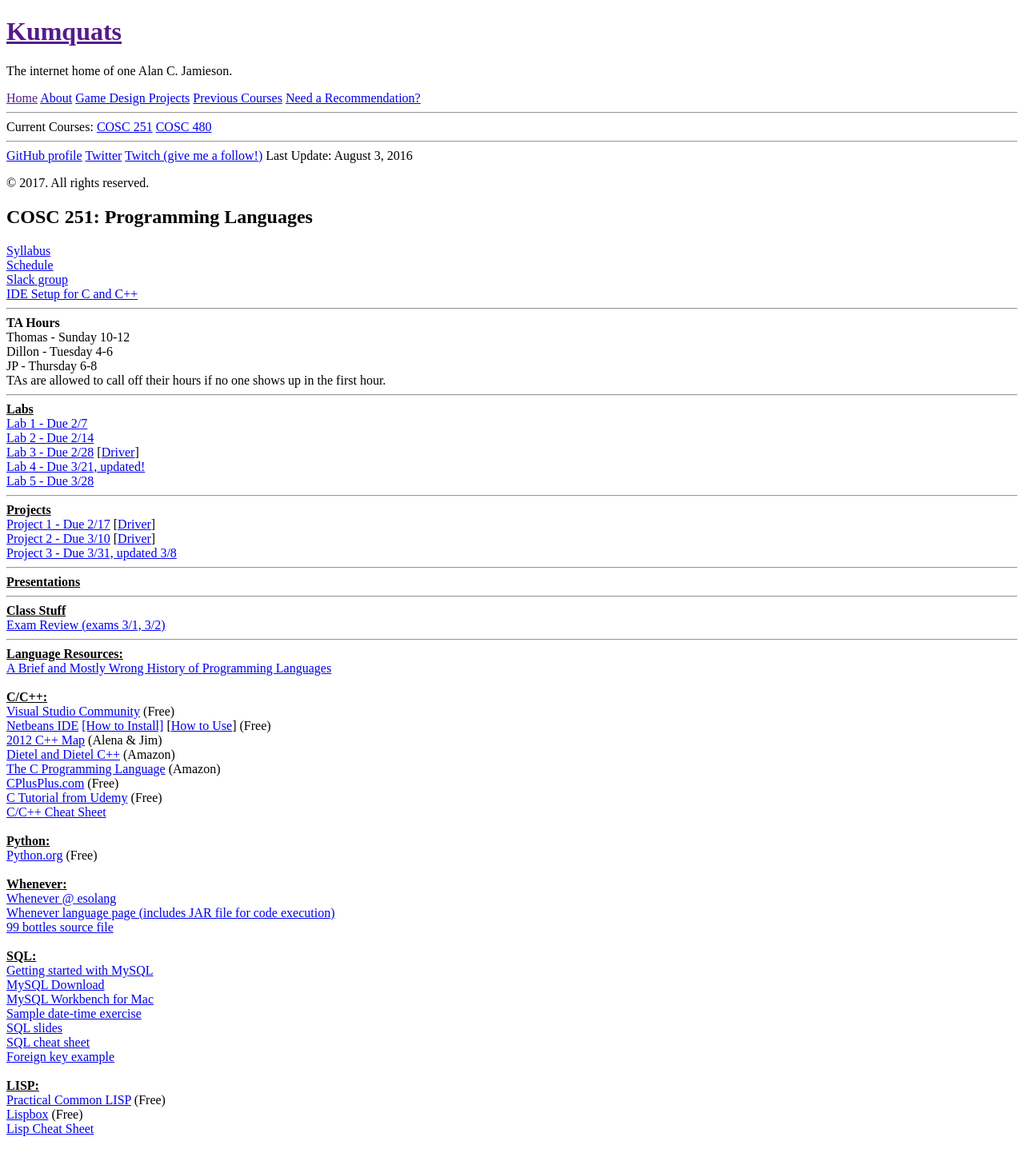
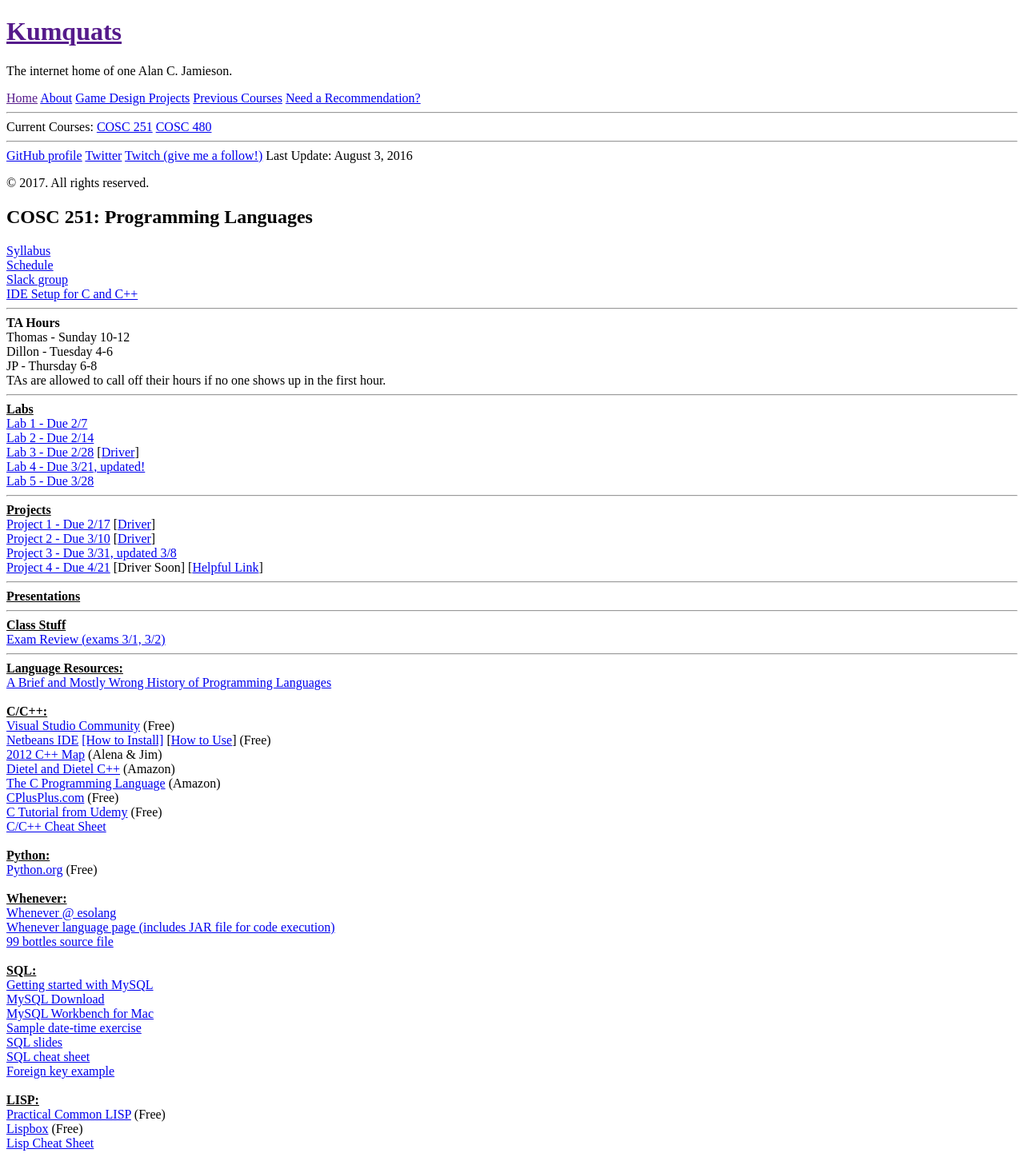
Before and after one commit to ripark/ripark.github.io, a Jekyll site: the page built from s17/cosc251.html, in a window 1280 px wide. Shown: the whole page at 80% size. Built offline with Jekyll 4.4.1, drawn with Linux system fonts in a browser that asks for light colours; Markdown is read by kramdown in place of the engine named in the settings.

Commit message:
project 4 hype

```diff
--- a/s17/cosc251.html
+++ b/s17/cosc251.html
@@ -43,6 +43,8 @@
 <a href="http://ripark.github.io/s17/COSC251Proj2.pdf">Project 2 - Due 3/10</a> [<a href="http://ripark.github.io/s17/Proj2Driver.py">Driver</a>]
 <br>
 <a href="http://ripark.github.io/s17/COSC251Proj3.pdf">Project 3 - Due 3/31, updated 3/8</a>
+<br>
+<a href="http://ripark.github.io/s17/COSC251Proj4.pdf">Project 4 - Due 4/21</a> [Driver Soon] [<a href="http://practicalcryptography.com/ciphers/classical-era/">Helpful Link</a>]
 <br>
 <hr>
 <strong><u>Presentations</strong></u>
```
Also changed, not shown: 1 other file.
